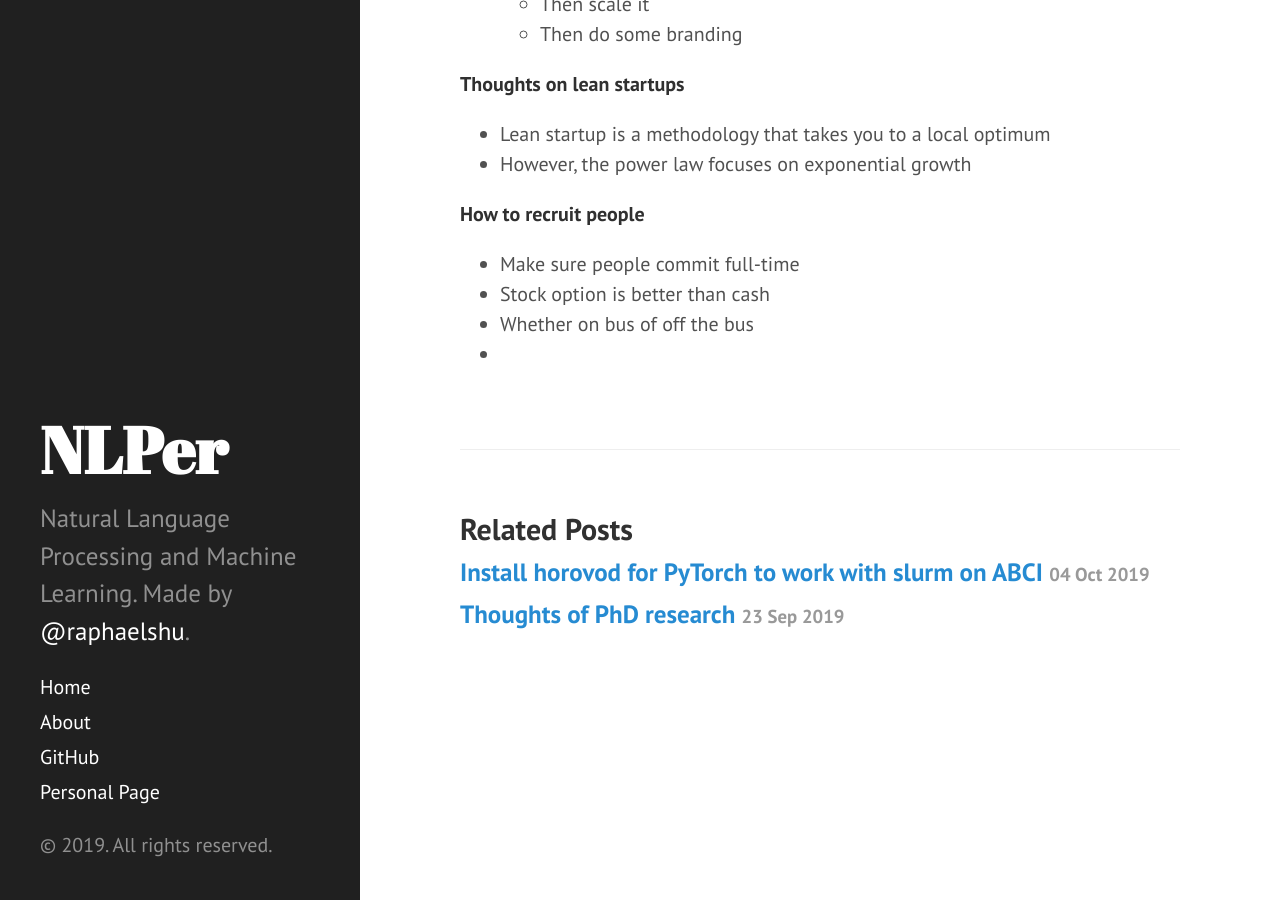
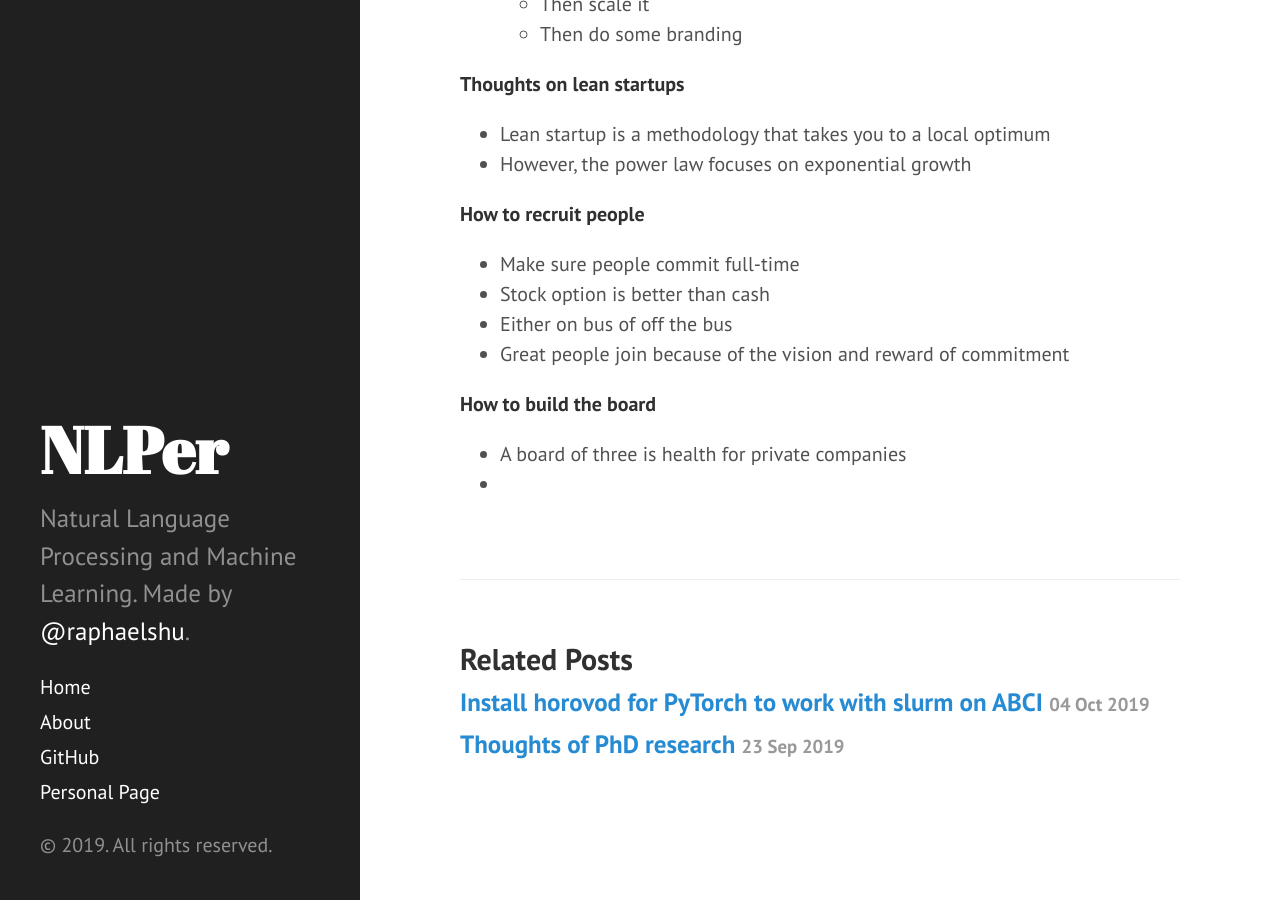
Before and after one commit to zomux/nlper, a Jekyll site: the page built from _posts/2019-10-13-book-review-zero-to-one.md, in a window 1280 px wide and 900 px high, scrolled down 1555 px. Built offline with Jekyll 4.4.1, drawn with Linux system fonts in a browser that asks for light colours; our own code applies the rules of GitHub Pages for plain Markdown files; comment, search, counter and statistics services are not loaded.

Commit message:
_posts/2019-10-13-book-review-zero-to-one.md updated from https://stackedit.io/

```diff
--- a/_posts/2019-10-13-book-review-zero-to-one.md
+++ b/_posts/2019-10-13-book-review-zero-to-one.md
@@ -57,8 +57,13 @@ Key Message: To successfully run a startup, the founders have to consider seven
 
 - Make sure people commit full-time
 - Stock option is better than cash
-- Whether on bus of off the bus
+- Either on bus of off the bus
+- Great people join because of the vision and reward of commitment
+
+**How to build the board**
+
+- A board of three is health for private companies
 -
 <!--stackedit_data:
-eyJoaXN0b3J5IjpbLTU3MTc0ODcxOF19
+eyJoaXN0b3J5IjpbLTE0NzI3NDk0NTddfQ==
 -->
```
